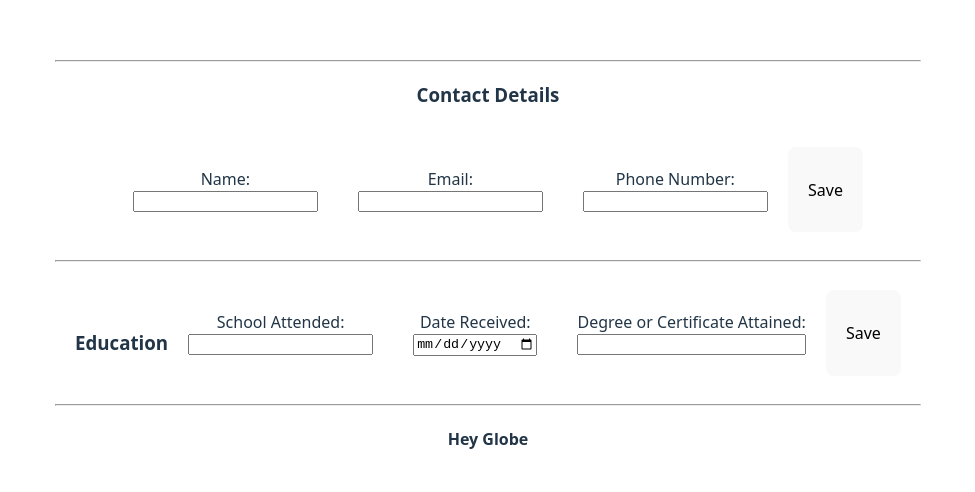
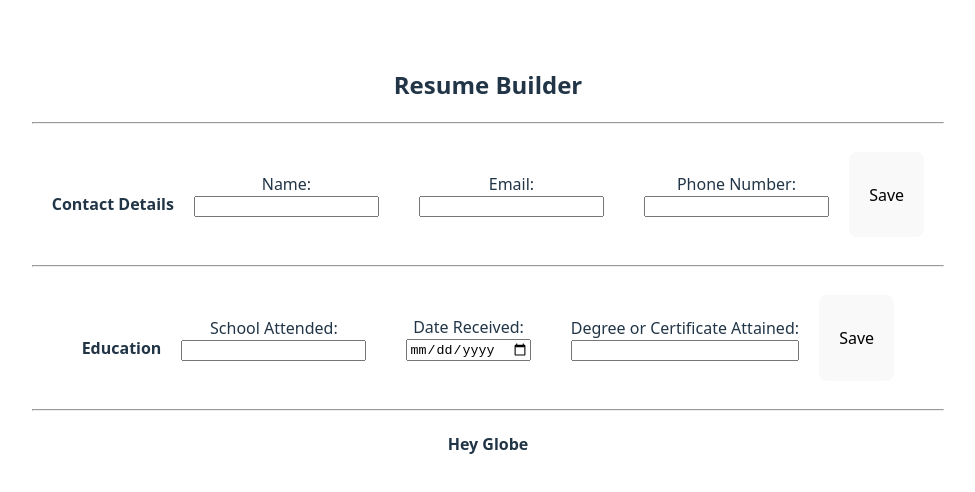
Before and after one commit to mkrell23/odin-CV-Webpage, a React (Vite) app: page / in a window 1280 px wide. Shown: the part 138-630 px from the top of the page, without its empty margins (152-1127 px from the left). Built offline with nearby package versions, Linux system fonts and the light colour scheme.

Commit message:
Add page title and make form title smaller to match

```diff
--- a/src/App.css
+++ b/src/App.css
@@ -14,7 +14,7 @@ form button{
   align-self: stretch;
 }
 
-h3{
+.formTitle{
   align-self: flex-end;
 }
 
--- a/src/App.jsx
+++ b/src/App.jsx
@@ -9,6 +9,7 @@ function App() {
 
   return (
     <>
+    <h2>Resume Builder</h2>
     <hr />
       <Contact />
       <hr />
--- a/src/components/contact.jsx
+++ b/src/components/contact.jsx
@@ -51,8 +51,8 @@ export default function Contact(){
     function displayForm(){
         return (
             <>
-            <h3>Contact Details</h3>
             <form onSubmit={ onSubmit }>
+            <h4 className='formTitle'>Contact Details</h4>
                 <label>
                     Name: {' '}
                     <input type="text" name="name"
--- a/src/components/education.jsx
+++ b/src/components/education.jsx
@@ -51,7 +51,7 @@ export default function Education(){
     return(
         <>
         <form  onSubmit={ onSubmit }>
-            <h3>Education</h3>
+            <h4 className='formTitle'>Education</h4>
             <label>
                 School Attended: {' '}
                 <input type="text" name="school"
```
